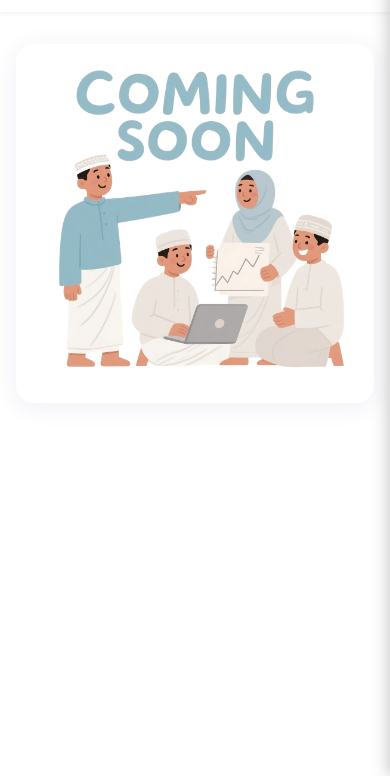
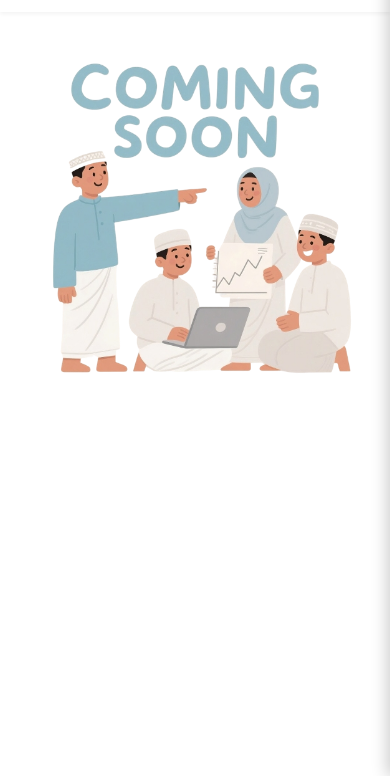
Before and after one commit to krapyakid/sinekra, a plain HTML site: page statistik.html in a window 390 px wide. Shown: the part 68-844 px from the top of the page. Drawn offline with Linux system fonts and the light colour scheme.

Commit message:
statistik.html

```diff
--- a/statistik.html
+++ b/statistik.html
@@ -8,21 +8,28 @@
     <link rel="stylesheet" href="style.css">
     <link rel="stylesheet" href="https://cdnjs.cloudflare.com/ajax/libs/font-awesome/6.0.0-beta3/css/all.min.css">
     <style>
-        .statistik-illustration-wrapper {
-            max-width: 600px;
-            margin: 60px auto 0 auto;
-            text-align: center;
+        body {
+            background: #fff;
         }
-        .statistik-illustration-wrapper img {
+        .statistik-img-center {
+            display: flex;
+            justify-content: center;
+            align-items: flex-start;
+            min-height: 60vh;
+            margin-top: 48px;
+        }
+        .statistik-img-center img {
             max-width: 100%;
             height: auto;
-            border-radius: 18px;
-            box-shadow: 0 4px 24px rgba(52,48,139,0.08);
+            display: block;
+            box-shadow: none;
+            border-radius: 0;
         }
         @media (max-width: 600px) {
-            .statistik-illustration-wrapper {
-                margin: 32px auto 0 auto;
-                padding: 0 4vw;
+            .statistik-img-center {
+                margin-top: 24px;
+                min-height: 40vh;
+                padding: 0 2vw;
             }
         }
         .mobile-search-trigger {
@@ -55,7 +62,7 @@
         </div>
     </header>
     <main class="content-container">
-        <div class="statistik-illustration-wrapper">
+        <div class="statistik-img-center">
             <img src="assets/coomingsoonpage.png" alt="Statistik Coming Soon Illustration">
         </div>
     </main>
```
